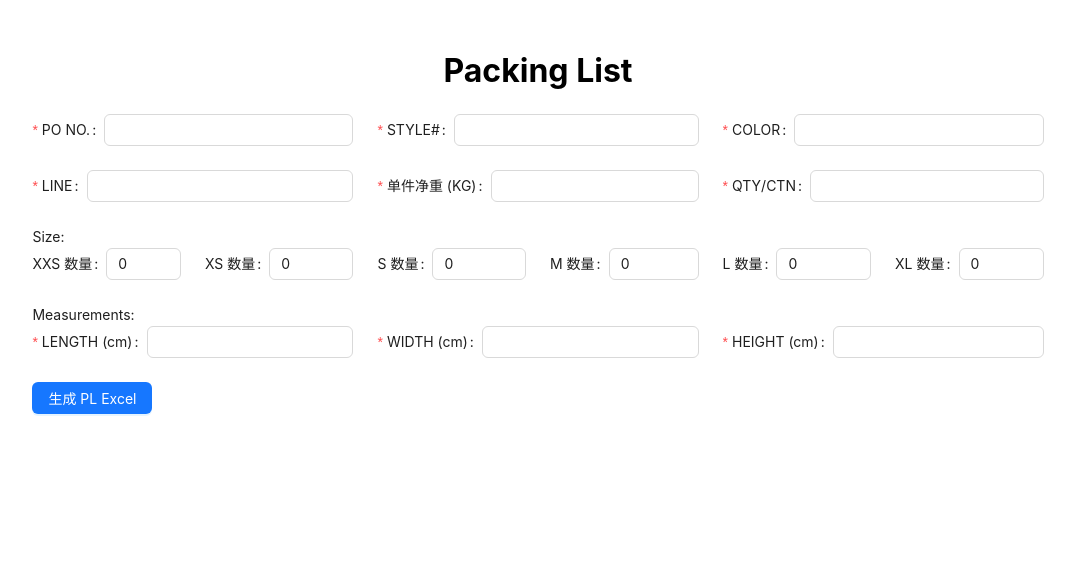
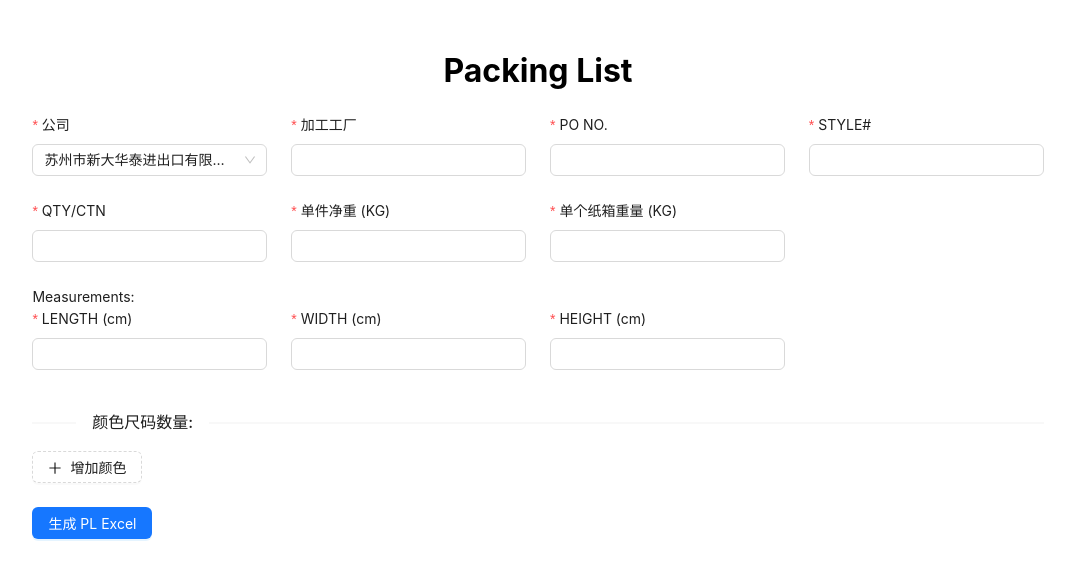
Before and after one commit to DivineRapierH/ldp-quotation, a Next.js app: page /packing-list in a window 1280 px wide. Shown: the top 580 px of the page, without its empty margins (102-1177 px from the left). Built offline with nearby package versions, Linux system fonts and the light colour scheme.

Commit message:
feat: add multiple color and multi-size package type

```diff
--- a/components/PLFrom.tsx
+++ b/components/PLFrom.tsx
@@ -1,45 +1,88 @@
-import {Button, Col, Form, Input, Row} from "antd";
+import {Button, Col, Divider, Form, Input, InputNumber, Row, Select, Space} from "antd";
 import React from "react";
 import {PLFormValues, PLRequestValues} from "./DTOs";
+import {MinusCircleOutlined, PlusOutlined} from "@ant-design/icons";
 
 export default function PLFrom({onSubmit, isLoading}: {
   onSubmit: (values: PLRequestValues) => void,
   isLoading: boolean
 }) {
   const [form] = Form.useForm();
+  const sizeConstants = [
+    {value: 'XXS', label: 'XXS'},
+    {value: 'XS', label: 'XS'},
+    {value: 'S', label: 'S'},
+    {value: 'M', label: 'M'},
+    {value: 'L', label: 'L'},
+    {value: 'XL', label: 'XL'},
+    {value: 'XXL', label: 'XXL'},
+    {value: '1X', label: '1X'},
+    {value: '2X', label: '2X'},
+    {value: '3X', label: '3X'},
+    {value: '4X', label: '4X'},
+    {value: '5X', label: '5X'},
+  ];
 
   return (
     <Form
       form={form}
       name="pl_form"
+      layout={'vertical'}
       onFinish={values => {
         const plRequestValues: PLRequestValues = {
-          packageType: "SINGLE_COLOR_SINGLE_SIZE",
+          companyName: values.companyName,
+          factoryName: values.factoryName,
           poName: values.poName,
           style: values.style,
-          color: values.color,
-          lineName: values.lineName,
           weightPerPieceInKg: values.weightPerPieceInKg,
+          cartonBoxWeightInKg: values.cartonBoxWeightInKg,
           quantityPerCarton: parseInt(values.quantityPerCarton),
-          totalQuantityOfSizes: {
-            XXS: parseInt(values.XXS),
-            XS: parseInt(values.XS),
-            S: parseInt(values.S),
-            M: parseInt(values.M),
-            L: parseInt(values.L),
-            XL: parseInt(values.XL),
-          },
           cartonMeasurementsInCm: {
             L: values.measurementL,
             W: values.measurementW,
             H: values.measurementH,
-          }
+          },
+          colorSizeQuantityList: values.colorSizeQuantityList,
         };
         onSubmit(plRequestValues);
       }}
     >
       <Row gutter={24}>
-        <Col span={8}>
+        <Col span={6}>
+          <Form.Item
+            name="companyName"
+            label="公司"
+            initialValue={"苏州市新大华泰进出口有限公司"}
+            rules={[
+              {
+                required: true,
+                message: '请选择公司!',
+              },
+            ]}
+          >
+            <Select
+              options={[
+                {value: '苏州市新大华泰进出口有限公司', label: '苏州市新大华泰进出口有限公司'},
+                {value: '苏州市新恒大进出口有限公司', label: '苏州市新恒大进出口有限公司'},
+              ]}
+            />
+          </Form.Item>
+        </Col>
+        <Col span={6}>
+          <Form.Item
+            name="factoryName"
+            label="加工工厂"
+            rules={[
+              {
+                required: true,
+                message: '请输入加工工厂名称!',
+              },
+            ]}
+          >
+            <Input type="text"/>
+          </Form.Item>
+        </Col>
+        <Col span={6}>
           <Form.Item
             name="poName"
             label="PO NO."
@@ -53,7 +96,7 @@ export default function PLFrom({onSubmit, isLoading}: {
             <Input type="text"/>
           </Form.Item>
         </Col>
-        <Col span={8}>
+        <Col span={6}>
           <Form.Item
             name="style"
             label="STYLE#"
@@ -67,51 +110,9 @@ export default function PLFrom({onSubmit, isLoading}: {
             <Input type="text"/>
           </Form.Item>
         </Col>
-        <Col span={8}>
-          <Form.Item
-            name="color"
-            label="COLOR"
-            rules={[
-              {
-                required: true,
-                message: '请输入 COLOR !',
-              },
-            ]}
-          >
-            <Input type="text"/>
-          </Form.Item>
-        </Col>
       </Row>
       <Row gutter={24}>
-        <Col span={8}>
-          <Form.Item
-            name="lineName"
-            label="LINE"
-            rules={[
-              {
-                required: true,
-                message: '请输入 LINE !',
-              },
-            ]}
-          >
-            <Input type="text"/>
-          </Form.Item>
-        </Col>
-        <Col span={8}>
-          <Form.Item
-            name="weightPerPieceInKg"
-            label="单件净重 (KG)"
-            rules={[
-              {
-                required: true,
-                message: '请输入 单件净重 !',
-              },
-            ]}
-          >
-            <Input type="text"/>
-          </Form.Item>
-        </Col>
-        <Col span={8}>
+        <Col span={6}>
           <Form.Item
             name="quantityPerCarton"
             label="QTY/CTN"
@@ -126,81 +127,42 @@ export default function PLFrom({onSubmit, isLoading}: {
             <Input type="number"/>
           </Form.Item>
         </Col>
-      </Row>
-      <Row>
-        <Col span={8}>
-          Size:
-        </Col>
-      </Row>
-      <Row gutter={24}>
-        <Col span={4}>
+        <Col span={6}>
           <Form.Item
-            name="XXS"
-            label="XXS 数量"
-            initialValue={0}
-            normalize={value => parseInt(value)}
+            name="weightPerPieceInKg"
+            label="单件净重 (KG)"
+            rules={[
+              {
+                required: true,
+                message: '请输入 单件净重 !',
+              },
+            ]}
           >
-            <Input type="number"/>
+            <Input type="text"/>
           </Form.Item>
         </Col>
-        <Col span={4}>
+        <Col span={6}>
           <Form.Item
-            name="XS"
-            label="XS 数量"
-            initialValue={0}
-            normalize={value => parseInt(value)}
+            name="cartonBoxWeightInKg"
+            label="单个纸箱重量 (KG)"
+            rules={[
+              {
+                required: true,
+                message: '请输入 单个纸箱重量 !',
+              },
+            ]}
           >
-            <Input type="number"/>
-          </Form.Item>
-        </Col>
-        <Col span={4}>
-          <Form.Item
-            name="S"
-            label="S 数量"
-            initialValue={0}
-            normalize={value => parseInt(value)}
-          >
-            <Input type="number"/>
-          </Form.Item>
-        </Col>
-        <Col span={4}>
-          <Form.Item
-            name="M"
-            label="M 数量"
-            initialValue={0}
-            normalize={value => parseInt(value)}
-          >
-            <Input type="number"/>
-          </Form.Item>
-        </Col>
-        <Col span={4}>
-          <Form.Item
-            name="L"
-            label="L 数量"
-            initialValue={0}
-            normalize={value => parseInt(value)}
-          >
-            <Input type="number"/>
-          </Form.Item>
-        </Col>
-        <Col span={4}>
-          <Form.Item
-            name="XL"
-            label="XL 数量"
-            initialValue={0}
-            normalize={value => parseInt(value)}
-          >
-            <Input type="number"/>
+            <Input type="text"/>
           </Form.Item>
         </Col>
       </Row>
       <Row>
-        <Col span={8}>
+        <Col span={6}>
           Measurements:
         </Col>
       </Row>
       <Row gutter={24}>
-        <Col span={8}>
+        <Col span={6}>
           <Form.Item
             name="measurementL"
             label="LENGTH (cm)"
@@ -214,7 +176,7 @@ export default function PLFrom({onSubmit, isLoading}: {
             <Input type="text"/>
           </Form.Item>
         </Col>
-        <Col span={8}>
+        <Col span={6}>
           <Form.Item
             name="measurementW"
             label="WIDTH (cm)"
@@ -228,7 +190,7 @@ export default function PLFrom({onSubmit, isLoading}: {
             <Input type="text"/>
           </Form.Item>
         </Col>
-        <Col span={8}>
+        <Col span={6}>
           <Form.Item
             name="measurementH"
             label="HEIGHT (cm)"
@@ -243,6 +205,112 @@ export default function PLFrom({onSubmit, isLoading}: {
           </Form.Item>
         </Col>
       </Row>
+      <Divider orientation="left">颜色尺码数量:</Divider>
+      <Form.List name="colorSizeQuantityList">
+        {(colorFields, {add, remove}) => (
+          <>
+            {colorFields.map((colorField) => (
+              <>
+                <Row key={colorField.key}>
+                  <Col span={6}>
+                    <Form.Item
+                      {...colorField}
+                      label="颜色"
+                      name={[colorField.name, 'color']}
+                      key={colorField.key + 'color'}
+                      rules={[{required: true, message: '请输入颜色!'}]}
+                    >
+                      <Input/>
+                    </Form.Item>
+                  </Col>
+                  <Col span={6} offset={1}>
+                    <Form.Item
+                      {...colorField}
+                      label="包装方式"
+                      name={[colorField.name, 'packageType']}
+                      key={colorField.key + 'packageType'}
+                      rules={[{required: true, message: '请选择包装方式!'}]}
+                      initialValue={'SINGLE_COLOR_SINGLE_SIZE'}
+                    >
+                      <Select options={[
+                        {value: 'SINGLE_COLOR_SINGLE_SIZE', label: '独色独码'},
+                        {value: 'SINGLE_COLOR_MULTI_SIZE', label: '独色混码'},
+                      ]}/>
+                    </Form.Item>
+                  </Col>
+                  <Col span={2} offset={1}>
+                    <MinusCircleOutlined
+                      onClick={() => remove(colorField.name)}
+                      className={'dynamic-delete-button'}
+                    />
+                  </Col>
+                </Row>
+                <Row>
+                  sizes:
+                </Row>
+                <Row gutter={24}>
+                  {sizeConstants.map((sizeConstant, index) => {
+                    return (
+                      <Col span={4} key={colorField.key + sizeConstant.label + '-card'}>
+                        <Form.Item
+                          {...colorField}
+                          label={sizeConstant.label}
+                          name={[colorField.name, 'sizeQuantityRatioList', index, 'size']}
+                          key={colorField.key + sizeConstant.label + index + 'size'}
+                          initialValue={sizeConstant.value}
+                          hidden={true}
+                        >
+                          <Input/>
+                        </Form.Item>
+                        <Form.Item
+                          {...colorField}
+                          label={sizeConstant.value + ' 的数量'}
+                          name={[colorField.name, 'sizeQuantityRatioList', index, 'quantity']}
+                          key={colorField.key + sizeConstant.label + index + 'quantity'}
+                          initialValue={0}
+                        >
+                          <InputNumber min={0}/>
+                        </Form.Item>
+                        {(
+                          <Form.Item
+                            noStyle
+                            shouldUpdate
+                          >
+                            {
+                              ({getFieldValue}) => getFieldValue(['colorSizeQuantityList', colorField.name, 'packageType']) === 'SINGLE_COLOR_MULTI_SIZE' ? (
+                                <Form.Item
+                                  {...colorField}
+                                  label={sizeConstant.label + ' 尺码配比'}
+                                  name={[colorField.name, 'sizeQuantityRatioList', index, 'ratio']}
+                                  key={colorField.key + sizeConstant.label + index + 'ratio'}
+                                  rules={[{required: true, message: '请输入尺码配比!'}]}
+                                  initialValue={0}
+                                >
+                                  <InputNumber min={0} size="small"/>
+                                </Form.Item>) : null
+                            }
+                          </Form.Item>
+                        )}
+                      </Col>
+                    )
+                  })}
+                </Row>
+
+                <Divider/>
+              </>
+            ))}
+            <Row>
+              <Form.Item>
+                <Button type="dashed" onClick={() => add()} block icon={<PlusOutlined/>}>
+                  增加颜色
+                </Button>
+              </Form.Item>
+            </Row>
+          </>
+        )}
+      </Form.List>
+
+
       <Form.Item>
         <Button
           type="primary"
--- a/pages/packing-list/index.tsx
+++ b/pages/packing-list/index.tsx
@@ -40,10 +40,10 @@ function callApi(request: PLRequestValues,
                  messageApi: MessageInstance,
                  setIsLoading: (isLoading: boolean) => void) {
   setIsLoading(true);
-  const url = 'https://xdht.huanglifan.com/api/packing-list/output-excel';
+  // const url = 'https://xdht.huanglifan.com/api/packing-list/output-excel';
+  const url = 'http://localhost:8080/api/packing-list/output-excel';
   // Assume url is the API endpoint that returns an octet-stream file
-  const body: Array<PLRequestValues> = [request];
-  axios.post(url, body, {responseType: 'blob'})
+  axios.post(url, request, {responseType: 'blob'})
     .then(response => {
       // get Content-Disposition header
       const contentDisposition = response.headers['Content-Disposition'];
--- a/styles/Home.module.css
+++ b/styles/Home.module.css
@@ -120,3 +120,20 @@
     flex-direction: column;
   }
 }
+
+.dynamic-delete-button {
+  position: relative;
+  top: 4px;
+  margin: 0 8px;
+  color: #999;
+  font-size: 24px;
+  cursor: pointer;
+  transition: all 0.3s;
+}
+.dynamic-delete-button:hover {
+  color: #777;
+}
+.dynamic-delete-button[disabled] {
+  cursor: not-allowed;
+  opacity: 0.5;
+}
```
Also changed, not shown: components/DTOs.ts (+35 -22 lines).
